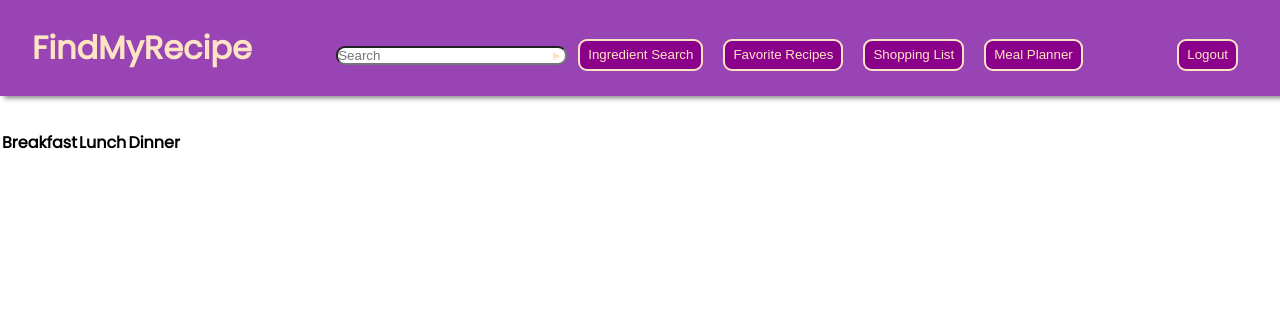
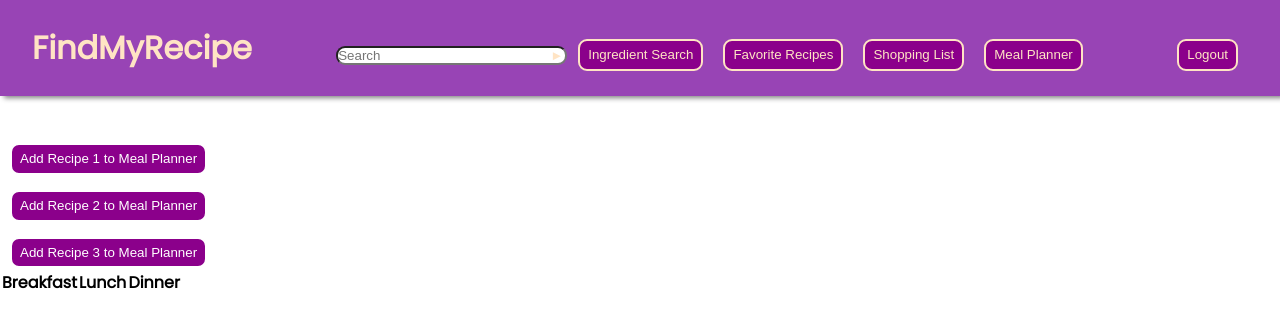
Before and after one commit to ADiazJr/Capstone-FindMyRecipe, a React (Create React App) app in the folder frontend/: page /meal_planner in a window 1280 px wide. Shown: the top 328 px of the page. Built offline with nearby package versions, Linux system fonts and the light colour scheme; no server answers; sample sign-in values are in the browser's storage.

Commit message:
Fixed/Parsed Instructions on Recipe Page + Added Buttons to add Recipes to Meal Planner

```diff
--- a/frontend/src/pages/MealPlannerPage/MealPlannerPage.jsx
+++ b/frontend/src/pages/MealPlannerPage/MealPlannerPage.jsx
@@ -48,6 +48,21 @@ const MealPlannerPage = (props) => {
             {!user ?
             <p></p>:
             <div>
+                {!mealPlanner[0] &&
+                <div>
+                    <button>Add Recipe 1 to Meal Planner</button>
+                </div>
+                }
+                {!mealPlanner[1] &&
+                <div>
+                    <button>Add Recipe 2 to Meal Planner</button>
+                </div>
+                }
+                {!mealPlanner[2] &&
+                <div>
+                    <button>Add Recipe 3 to Meal Planner</button>
+                </div>
+                }
                     <form>
                         <table>
                             <thead>
--- a/frontend/src/pages/RecipePage/RecipePage.jsx
+++ b/frontend/src/pages/RecipePage/RecipePage.jsx
@@ -114,7 +114,7 @@ const RecipePage = (props) => {
                     {recipeInfo.instructions &&
                     <div>
                         <h3 className="instructions-header">Instructions</h3>
-                        <p className="instructions">{recipeInfo.instructions}</p>
+                        <p className="instructions">{recipeInfo.instructions && parse(recipeInfo.instructions)}</p>
                     </div>
                     }
                 </div>
```
